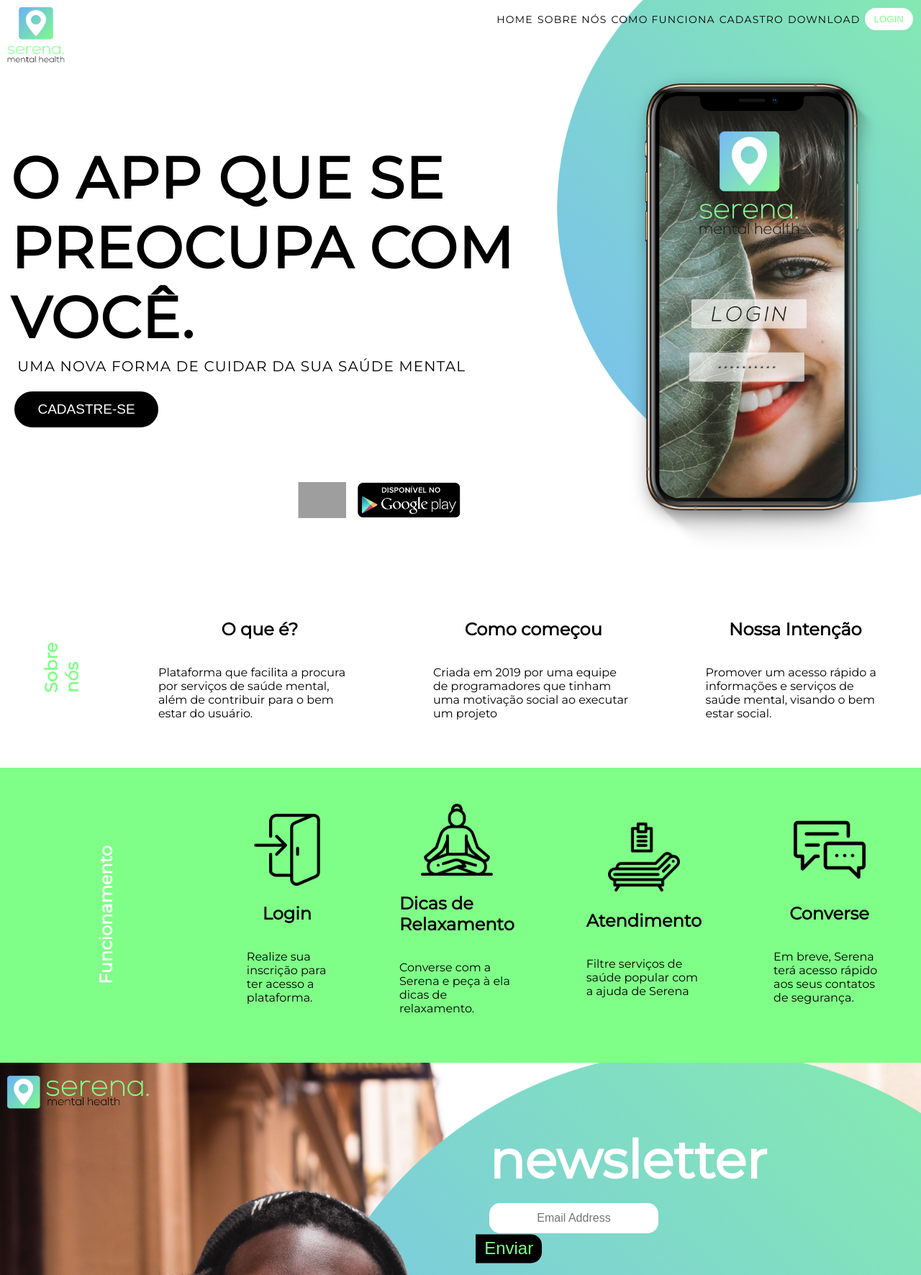
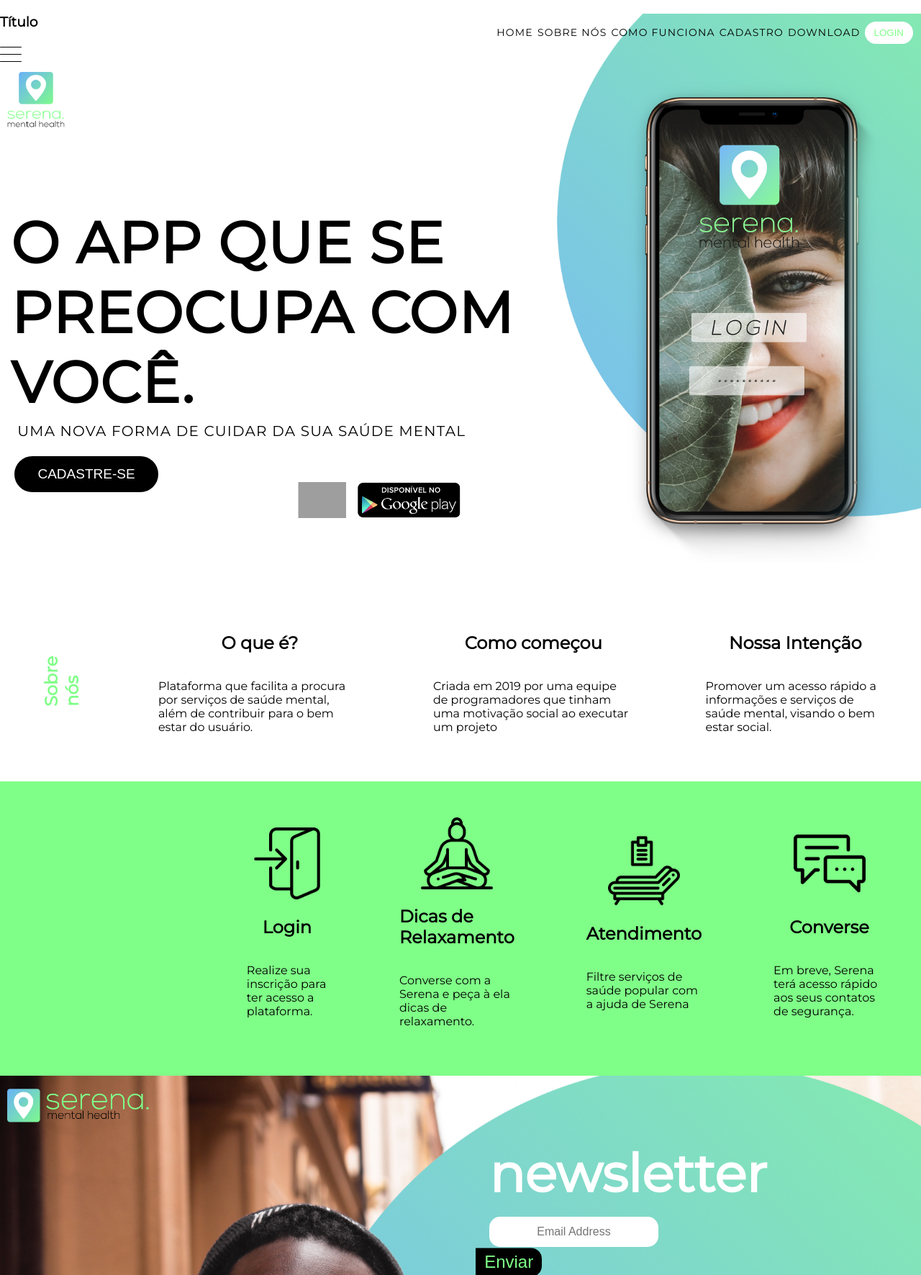
Before and after one commit to amarantesmind/Serena, a Django app: page / in a window 1280 px wide. Shown: the top 1772 px of the page at 72% size. Run offline with Django 3.2, Linux system fonts and the light colour scheme; grey boxes are pictures that could not be loaded.

Commit message:
menu burguer

```diff
--- a/landing/static/css/styles2.css
+++ b/landing/static/css/styles2.css
@@ -69,6 +69,11 @@
      height: 80px;
      padding: 10px;
  }
+
+.frase{
+    padding: 0;
+    margin: 0;
+}
 
  .frase p {
      width: 900px;
@@ -203,10 +208,12 @@
  .titulo2 {
      color: white;
      transform: rotate(270deg);
+     transform: translate(100px,900px)
  }
 
  .titulo2 h1 {
      font-weight: 800;
+     transform: translate(100px,900px)
  }
 
  .funciona section {
@@ -424,6 +431,27 @@
      height: auto;
  }
 
+ .menu-hamburguer {
+    align-items: center;
+    cursor: pointer;
+    display: flex;
+    flex-direction: column;
+    height: 30px;
+    justify-content: center;
+    width: 30px;
+  }
+
+  .traco {
+    background-color: black;
+    border-radius: 30px;
+    display: block;
+    height: 3px;
+    margin: 4.25px 0;
+    transition: 0.5s;
+    width: 100%;
+  }
+
+
 
  /* MEDIA QUERY */
 
@@ -442,8 +470,15 @@
          margin-top: 10px;
      }
 
+     .frase{
+         height: auto;
+         margin: 0;
+         padding: 0;
+     }
+
      .frase p {
          transform: translate(0, -80px);
+         font-size: 10px;
      }
 
      .frase2 p {
--- /dev/null
+++ b/landing/static/scripts.js
@@ -0,0 +1,8 @@
+const menuHamburguer = document.querySelector('.menu-hamburguer')
+const navMenuHamburguer = document.querySelector('.nav-menu-hamburguer')
+
+const escondeMostra = () => {
+    menuHamburguer.classList.toggle('esconde-menu');
+}
+
+hamburguer.onclick = escondeMostra
--- a/landing/templates/index2.html
+++ b/landing/templates/index2.html
@@ -7,16 +7,20 @@
     <meta charset="UTF-8">
     <meta name="viewport" content="width=device-width, initial-scale=1.0">
     <meta http-equiv="X-UA-Compatible" content="ie=edge">
+    <script defer src="scripts.js"></script>
     <link rel="stylesheet" href="{% static 'css/styles2.css' %}">
     <link href="https://fonts.googleapis.com/css?family=Montserrat" rel="stylesheet">
+
     <title>Serena - Mental Health</title>
 </head>
 
 <body>
     <!-- HEADER -->
     <div class="inicio">
+
+
         <header>
-            <nav>
+            <nav class="nav-menu-hamburguer">
                 <a href="">Home</a>
                 <a href="">Sobre Nós</a>
                 <a href="">Como Funciona</a>
@@ -24,7 +28,16 @@
                 <a href="">Download</a>
                 <a href="/login"><button class="botao1">Login</button></a>
             </nav>
+
+             <h3>Título</h3>
+                    <div class="menu-hamburguer">
+                      <span class="traco traco-1"></span>
+                      <span class="traco traco-2"></span>
+                      <span class="traco traco-3"></span>
+                    </div>
         </header>
+
+
 
         <banner>
             <div class="logoserena">
```
